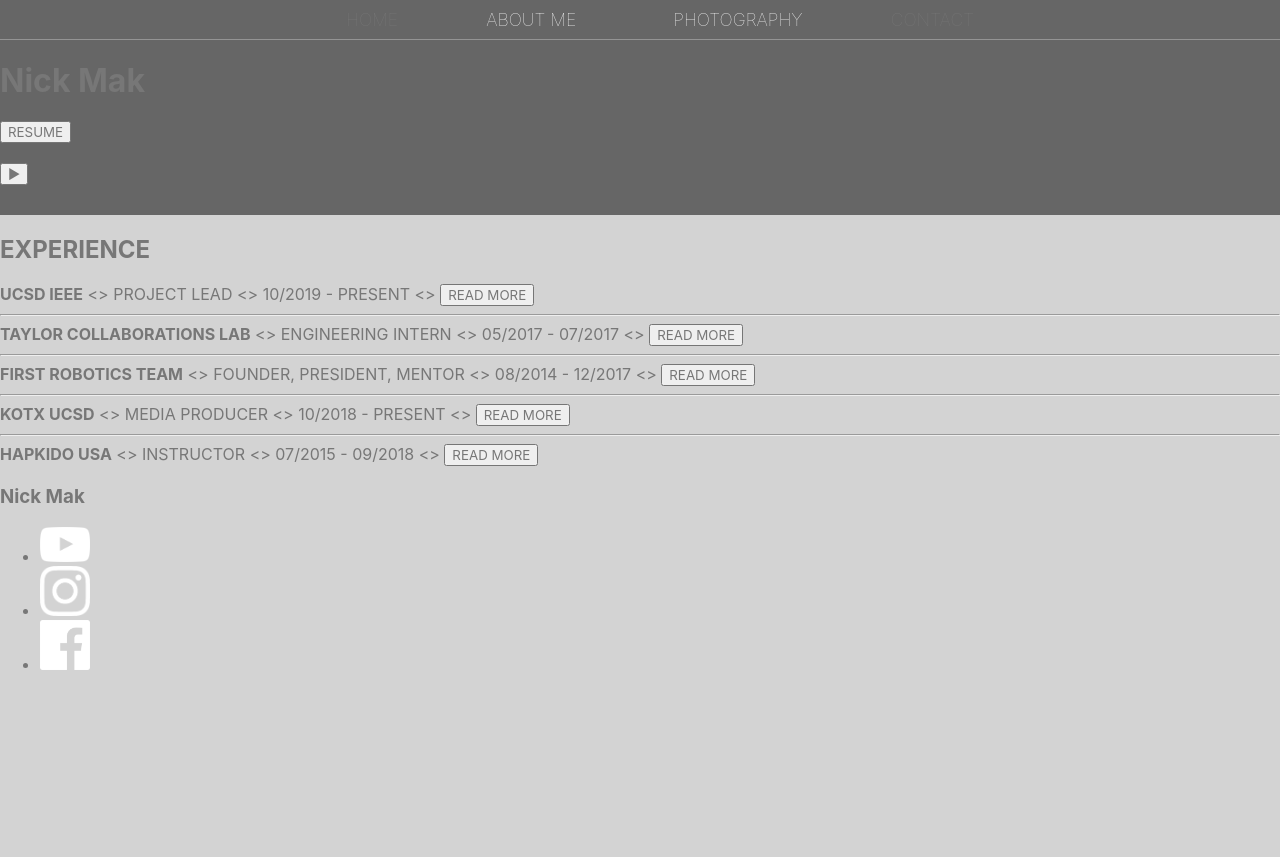
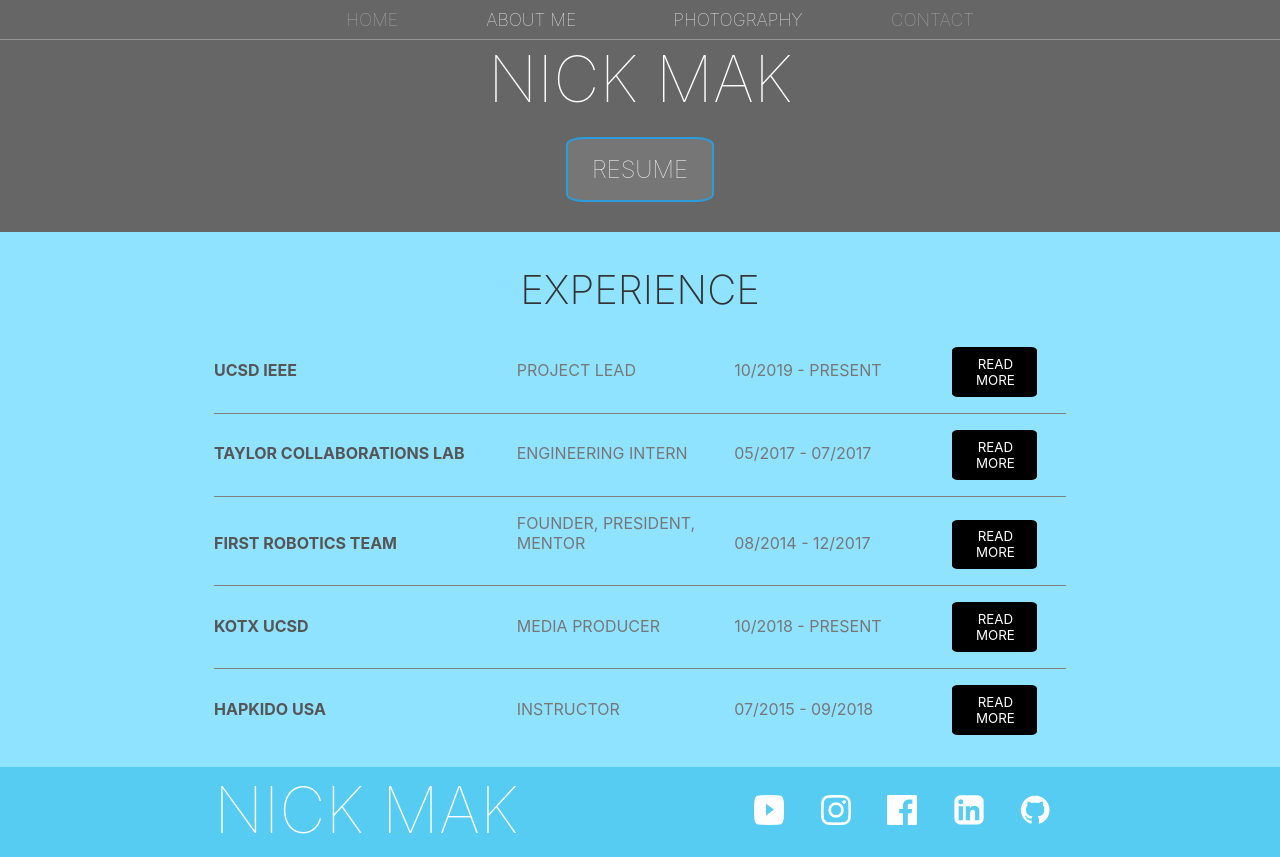
Before and after one commit to nmakucsd/nmakucsd.github.io, a plain HTML site: page Index.html in a window 1280 px wide. Before the commit the page ends 800 px from the top, so only its background shows below. Drawn offline with Linux system fonts and the light colour scheme.

Commit message:
Add Color, Footer, Header
Added a lot more CSS code. Made header and footer more aesthetic.
Made Experience and resume button working.

About me pictures are rounded.

Added a files folder

```diff
--- a/Index.html
+++ b/Index.html
@@ -6,9 +6,20 @@
         <link rel="stylesheet" href="styles.css">
     </head>
 
+
+
+
+
+
+
     <body>
-            <header class="main-header"> <!--header element -->
-                <nav class="nav main-nav"> <!--Navigation Section -->
+
+
+
+
+
+            <header class="main-header">
+                <nav class="nav main-nav">
                     <ul>        <!--unordered list-->
                         <li>HOME</li>       <!--list item, only used inside a ul/ol-->
                         <li> <a href="About_Me.html">ABOUT ME</a> </li>
@@ -19,72 +30,66 @@
 
 
 
-                <h1>Nick Mak</h1>   <!--heading 1 element-->
-                <button>RESUME</button>
+                <h1 class="name name-large">Nick Mak</h1>   <!--heading 1 element-->
                 <br>
-                <br>
-                <!-- TODO: Add a suitable backgorund image -->
-                <button>&#9658;</button>
+                <a href="Files/Nick Resume.pdf" target="_blank">
+                    <button class="btn btn-header">RESUME</button>
+                </a>
             </header>
 
-            <section>
-                <h2>EXPERIENCE</h2>
+
+
+
+
+
+
+            <section class="content-section container">
+                <h2 class="section-header">EXPERIENCE</h2>
+
                 <div>
-                    <div>
-                        <strong>UCSD IEEE</strong>
-                        &lt;&gt;
-                        <span>PROJECT LEAD</span>
-                        &lt;&gt;
-                        <span>10/2019 - PRESENT</span>
-                        &lt;&gt;
-                        <button type="button">READ MORE</button>
+                    <div class="exp-row">
+                        <span class="exp-item company">UCSD IEEE</span>
+                        <span class="exp-item position">PROJECT LEAD</span>
+                        <span class="exp-item work-date">10/2019 - PRESENT</span>
+                        <button type="button" class="btn exp-item read-more">READ MORE</button>
                     </div>
-                    <hr>
-                    <div>
-                        <strong>TAYLOR COLLABORATIONS LAB</strong>
-                        &lt;&gt;
-                        <span>ENGINEERING INTERN</span>
-                        &lt;&gt;
-                        <span>05/2017 - 07/2017</span>
-                        &lt;&gt;
-                        <button type="button">READ MORE</button>
+                    <div class="exp-row">
+                        <span class="exp-item company">TAYLOR COLLABORATIONS LAB</span>
+                        <span class="exp-item position">ENGINEERING INTERN</span>
+                        <span class="exp-item work-date">05/2017 - 07/2017</span>
+                        <button type="button" class="btn exp-item read-more">READ MORE</button>
                     </div>
-                    <hr>
-                    <div>
-                        <strong>FIRST ROBOTICS TEAM</strong>
-                        &lt;&gt;
-                        <span>FOUNDER, PRESIDENT, MENTOR</span>
-                        &lt;&gt;
-                        <span>08/2014 - 12/2017</span>
-                        &lt;&gt;
-                        <button type="button">READ MORE</button>
+                    <div class="exp-row">
+                        <span class="exp-item company">FIRST ROBOTICS TEAM</span>
+                        <span class="exp-item position">FOUNDER, PRESIDENT, MENTOR</span>
+                        <span class="exp-item work-date">08/2014 - 12/2017</span>
+                        <button type="button"class="btn exp-item read-more">READ MORE</button>
                     </div>
-                    <hr>
-                    <div>
-                        <strong>KOTX UCSD</strong>
-                        &lt;&gt;
-                        <span>MEDIA PRODUCER</span>
-                        &lt;&gt;
-                        <span>10/2018 - PRESENT</span>
-                        &lt;&gt;
-                        <button type="button">READ MORE</button>
+                    <div class="exp-row">
+                         <span class="exp-item company">KOTX UCSD</span>
+                         <span class="exp-item position">MEDIA PRODUCER</span>
+                         <span class="exp-item work-date">10/2018 - PRESENT</span>
+                        <button type="button"class="btn exp-item read-more">READ MORE</button>
                     </div>
-                    <hr>
-                    <div>
-                        <strong>HAPKIDO USA</strong>
-                        &lt;&gt;
-                        <span>INSTRUCTOR</span>
-                        &lt;&gt;
-                        <span>07/2015 - 09/2018</span>
-                        &lt;&gt;
-                        <button type="button">READ MORE</button>
+                    <div class="exp-row">
+                         <span class="exp-item company">HAPKIDO USA</span>
+                         <span class="exp-item position">INSTRUCTOR</span>
+                         <span class="exp-item work-date">07/2015 - 09/2018</span>
+                        <button type="button"class="btn exp-item read-more">READ MORE</button>
                     </div>
                 </div>
             </section>
 
-            <footer>
-                    <h3>Nick Mak</h3>
-                    <ul>
+
+
+
+
+            <footer class="main-footer">
+                <div class="container main-footer-container">
+
+                    <h3 class="name">Nick Mak</h3>
+
+                    <ul class="nav footer-nav">
                         <li>
                             <a href="https://www.youtube.com/nickmak" target="_blank">
                                 <img src="Images/youtube logo.png" width="50">
@@ -100,7 +105,20 @@
                                 <img src="Images/facebook logo.png" width="50">
                             </a>
                         </li>
+                        <li>
+                            <a href="https://www.linkedin.com/in/nick-l-mak/" target="_blank">
+                                <img src="Images/linkedin logo.png" width="50">
+                            </a>
+                        </li>
+                        <li>
+                            <a href="https://github.com/nmakucsd" target="_blank">
+                                <img src="Images/github logo.png" width="50">
+                            </a>
+                        </li>
                     </ul>
+                </div>
+
+
             </footer>
     </body>
 </html>
--- a/styles.css
+++ b/styles.css
@@ -1,3 +1,11 @@
+@font-face {
+    font-family: "Roboto-Light";
+    src: url("Fonts/Roboto-Light.ttf") format("ttf");
+    font-weight: normal;
+    font-style: normal;
+}
+
+
 * {
     box-sizing: border-box;
     font-family: -apple-system, BlinkMacSystemFont, 'Segoe UI', Roboto, Oxygen, Ubuntu, Cantarell, 'Open Sans', 'Helvetica Neue', sans-serif;
@@ -5,7 +13,7 @@
 }
 
 html {
-    background-color: lightgrey;
+    background-color: rgb(144, 227, 255);
 }
 
 html, body {
@@ -19,6 +27,7 @@ html, body {
 
 .nav li {
     display: inline;
+    color: rgba(255, 255, 255, 0.507);
 }
 
 .nav a {
@@ -49,3 +58,132 @@ html, body {
     background-size: cover;
     padding-bottom: 30px;
 }
+
+.name {
+    text-align: center;
+    margin: 0;
+    font-size: 4em;
+    font-weight: lighter;
+    color: white;
+    text-transform: uppercase;
+}
+
+.content-section {
+    margin: 1em;
+}
+
+.container {
+    max-width: 900px;
+    margin: 0 auto;
+    padding: 0 1.5em;
+}
+
+.section-header {
+    text-align: center;
+    color: #333;
+    font-size: 2.5em;
+    text-transform: uppercase;
+    font-weight: 200;
+}
+
+.float-image-left {
+    float: left;
+    margin: 15px;
+    border-radius: 12%;
+}
+
+.float-image-right {
+    float: right;
+    margin: 15px;
+    border-radius: 12%;
+}
+
+.main-footer {
+    background-color: #56CCF2;
+    color: white;
+    padding: 0.25em 0;
+}
+
+.main-footer-container {
+    display: flex;
+}
+
+.main-footer-container ul {
+    flex-grow: 1;
+    text-align: end;
+}
+
+.footer-nav li {
+    padding: 0 0.5em;
+}
+
+.footer-nav img {
+    width: 30px;
+    height: 30px;
+}
+
+.btn {
+    text-align: center;
+    vertical-align: middle;
+    padding: 0.67em;
+    cursor: pointer;
+}
+
+.btn-header {
+    color: white;
+    border: 2px solid #2D9CDB;
+    background-color: rgba(255, 255 , 255, 0.1);
+    border-radius: 12%;
+    font-size: 1.5em;
+    font-weight: lighter;
+    padding-left: 1em;
+    padding-right: 1em;
+    display: block;
+    margin: 0 auto;
+}
+
+.btn-header:hover {
+    background-color: rgba(255, 255 , 255, 0.3);
+}
+
+.exp-row {
+    border-bottom: 1px solid grey;
+    padding-bottom: 1em;
+    margin-bottom: 1em;
+}
+
+.exp-row:last-child {
+    border-bottom: none;
+}
+
+.exp-item {
+    display: inline-block;
+    padding-right: 0.5em;
+}
+
+.company {
+    color: #555;
+    font-weight: bold;
+    width: 35%;
+}
+
+.position {
+    width: 25%;
+}
+
+.work-date {
+    width: 25%;
+}
+
+.read-more {
+    max-width: 10%;
+    background-color: rgb(0, 0, 0);
+    border: black;
+    border-radius: 7%;
+    color: white;
+}
+
+.read-more:hover {
+    background-color: white;
+    color: grey;
+}
```
Also changed, not shown: About_Me.html (+54 -13 lines), Photography.html (+39 -9 lines), Images/GitHub logo.png (added), Images/linkedin logo.png (added), 1 other file.
